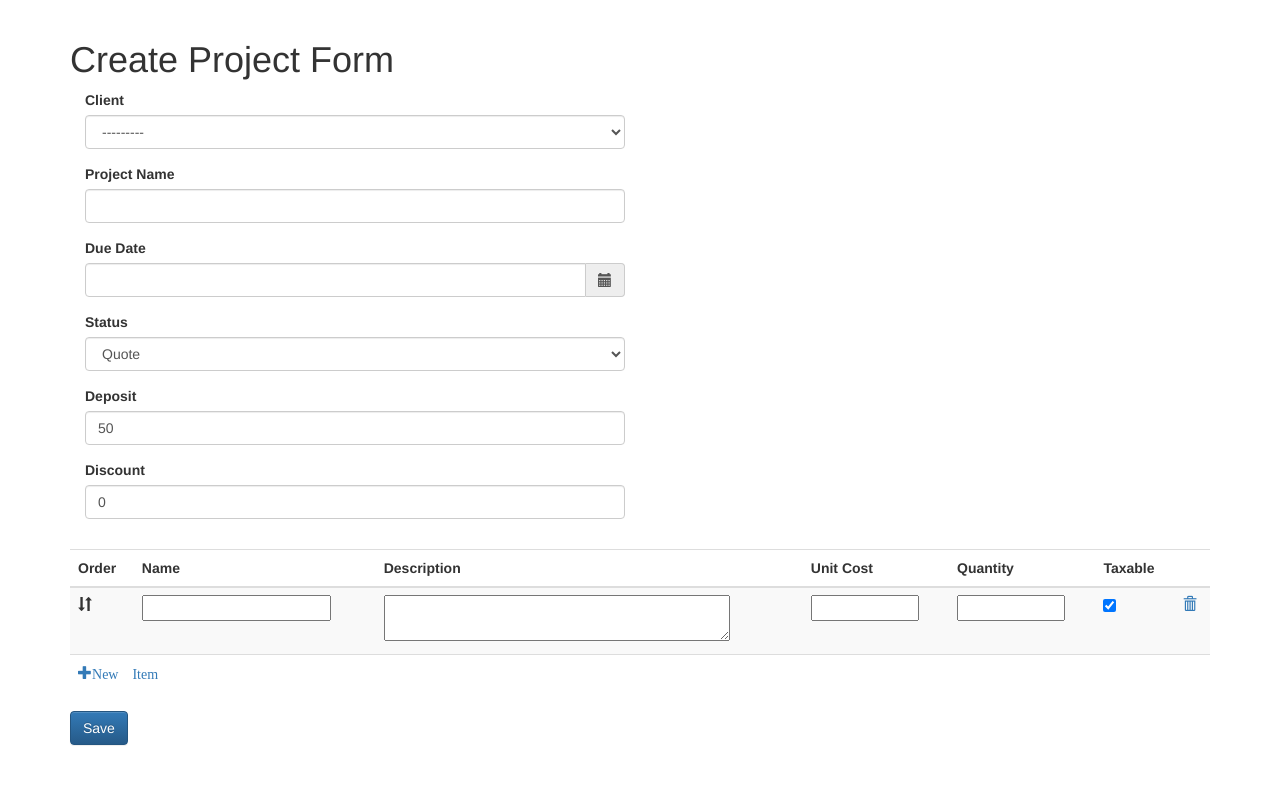
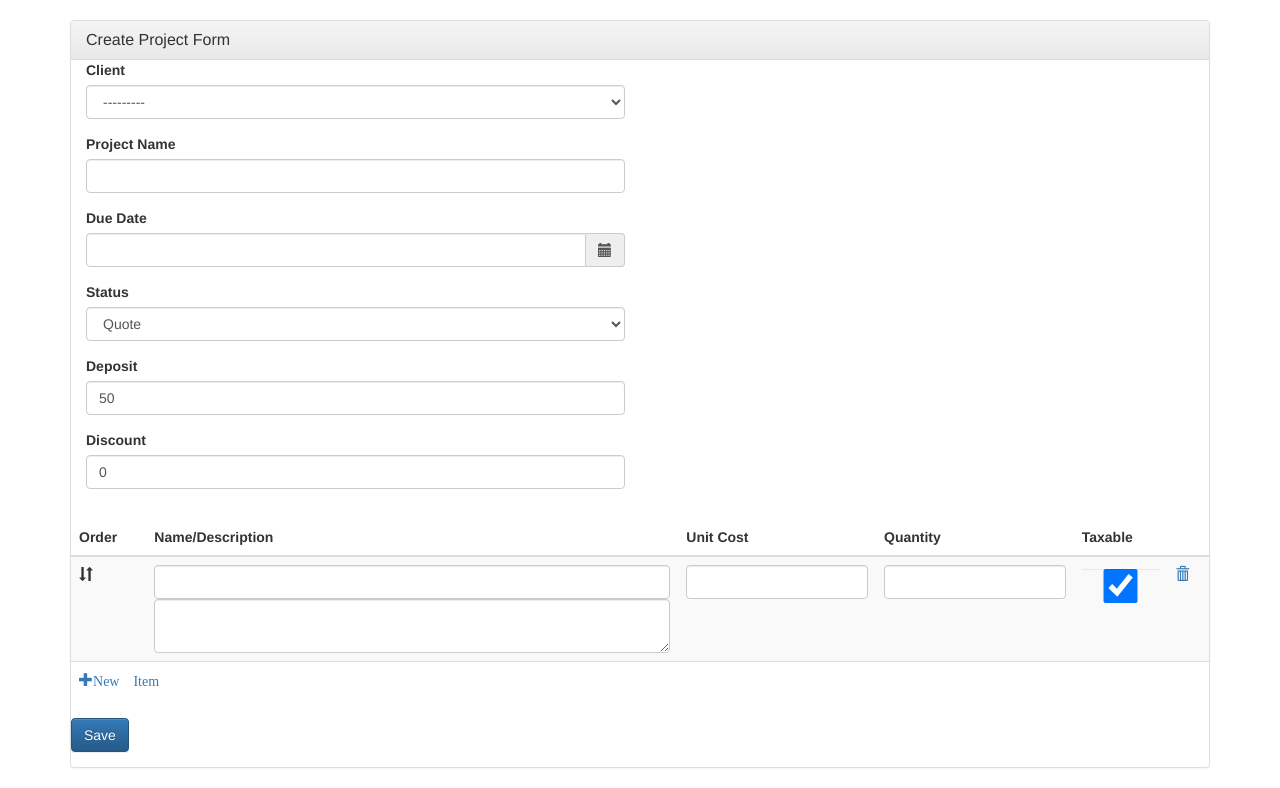
Before and after one commit to ssbothwell/fabco.la, a Django app: page /projects/create/ in a window 1280 px wide. Shown: the part 52-840 px from the top of the page. Before the commit the page ends 798 px from the top, so only its background shows below. Run offline with Django 3.2, Linux system fonts and the light colour scheme; the visitor is signed in with stand-in values (Sample User, id 1); data that the repository does not hold is empty; parts of the project's set-up code (start-up, migrations or seed data) failed here and were passed over; some libraries are stand-ins or nearby versions.

Commit message:
tweaked project form styling

```diff
--- a/work/static/css/main.css
+++ b/work/static/css/main.css
@@ -1,4 +1,4 @@
-tbody textarea {
+textarea {
     resize: vertical;
 }
 
@@ -13,3 +13,8 @@ tbody textarea {
 .darkest {
     background: #333;
 }
+
+#lineitem1 {
+    border-style: solid;
+    border-width: 1px;
+}
--- a/work/static/javascript/menu-sort.js
+++ b/work/static/javascript/menu-sort.js
@@ -1,5 +1,6 @@
 jQuery(function($) {
     $('.table tbody').sortable({
+        axis: "y",
         items: 'tr',
         handle: '.glyphicon-sort',
         update: function(){
--- a/work/templates/work/project_detail.html
+++ b/work/templates/work/project_detail.html
@@ -42,7 +42,6 @@
         <h3 class="panel-title">Line Items</h3>
     </div>
 <table class="table table-striped">
-    <tr>
         <thead>
             <tr>
                 <th>#</th>
--- a/work/templates/work/project_form.html
+++ b/work/templates/work/project_form.html
@@ -2,7 +2,12 @@
 {% block content %}
 {% load addcss %}
 
-<h1>Create Project Form</h1>
+
+
+<div class="panel panel-default">
+        <div class="panel-heading">
+            <h3 class="panel-title">Create Project Form</h3>
+        </div>
 
         <form id="myForm" action="" method="post">
         {% csrf_token %}
@@ -40,15 +45,11 @@
             </div>
         </div>
         <br />
-
-
         <table class="table table-striped">
-    <tr>
             <thead>
                 <tr>
                     <th>Order</th>
-                <th>Name</th>
-                <th>Description</th>
+                    <th>Name/Description</th>
                     <th>Unit Cost</th>
                     <th>Quantity</th>
                     <th>Taxable</th>
@@ -60,25 +61,24 @@
                 <tr id="{{ lineitem.prefix}}-row">
                     {{lineitem.id}}
                     <td><span class="glyphicon glyphicon-sort">{{lineitem.order.as_hidden}}</span></td>
-                <td>{% if lineitem.instance.pk %}{{ lineitem.DELETE }}{% endif %}
-                    {{ lineitem.name }}</td>
-                <td>{{ lineitem.description }}</td>
-                <td>{{ lineitem.price }}</td>
-                <td>{{ lineitem.quantity }}</td>
-                <td>{{ lineitem.taxable }}</td>
+                    <td>{% if lineitem.instance.pk %}{{ lineitem.DELETE|addcss:"form-control" }}{% endif %}
+                        {{ lineitem.name|addcss:"form-control" }}{{ lineitem.description|addcss:"form-control" }}</td>
+                    <td>{{ lineitem.price|addcss:"form-control" }}</td>
+                    <td>{{ lineitem.quantity|addcss:"form-control" }}</td>
+                    <td>{{ lineitem.taxable|addcss:"form-control" }}</td>
                     <td></td>
                 </tr>
                 {% endfor %}
             </tbody>
         </table>
+
         {{lineitem_formset.management_form}}
 
-<div id="test">
-</div>
-    <div class="form-actions">
+        <div class="form-group">
             <input class="btn btn-primary" type="submit" value="Save" />
         </div>
     </form>
+</div>
 
 <script type="text/javascript">
     $(function() {
```
Also changed, not shown: 1 other file. Lines whose indentation alone changed are shown as unchanged.
